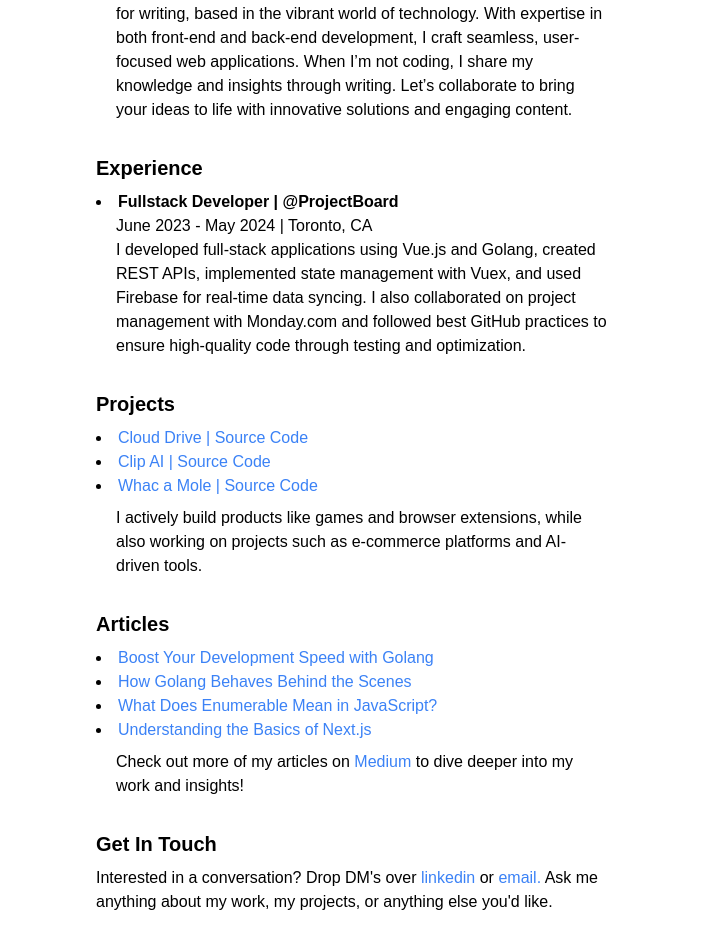
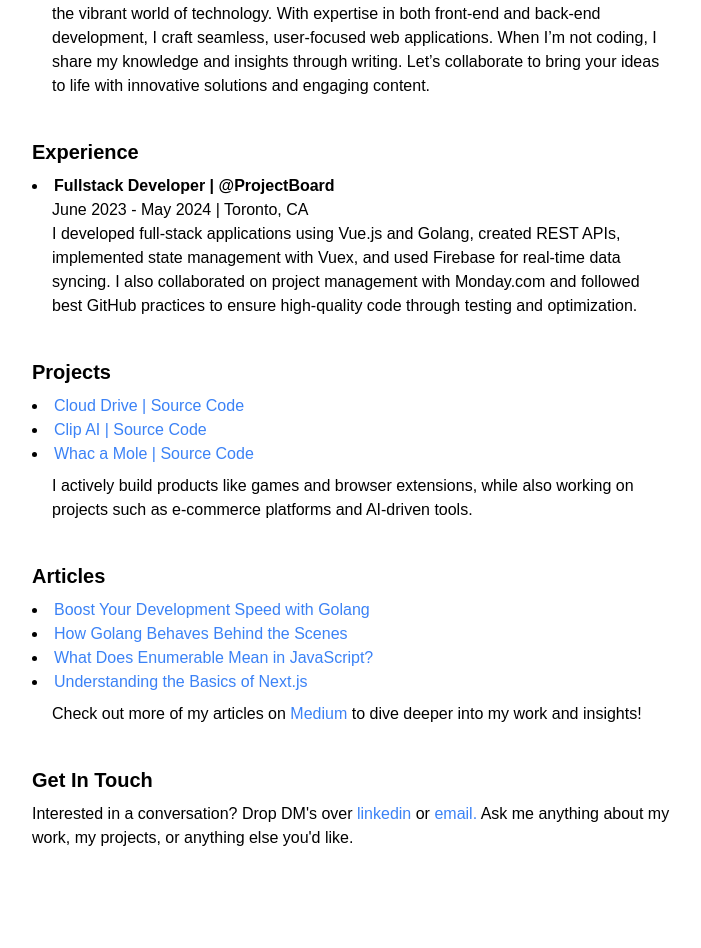
Before and after one commit to AshwiniParaye1/Portfolio3, a Next.js app: page / in a window 1280 px wide. Shown: the part 146-1094 px from the top of the page, without its empty margins (288-989 px from the left). Built offline with nearby package versions, Linux system fonts and the light colour scheme.

Commit message:
added responsiveness

```diff
--- a/app/layout.js
+++ b/app/layout.js
@@ -3,17 +3,17 @@ import "./globals.css";
 
 const geistSans = Geist({
   variable: "--font-geist-sans",
-  subsets: ["latin"],
+  subsets: ["latin"]
 });
 
 const geistMono = Geist_Mono({
   variable: "--font-geist-mono",
-  subsets: ["latin"],
+  subsets: ["latin"]
 });
 
 export const metadata = {
   title: "Create Next App",
-  description: "Generated by create next app",
+  description: "Generated by create next app"
 };
 
 export default function RootLayout({ children }) {
--- a/app/page.js
+++ b/app/page.js
@@ -7,22 +7,12 @@ import GetInTouch from "./components/GetInTouch";
 
 const Page = () => {
   return (
-    <div className="bg-white text-black flex flex-col pl-96 pr-96 pt-20 pb-20 justify-between min-h-screen w-full mx-auto p-6 space-y-8">
-      <div className="w-full  max-w-5xl">
-        <About />
-      </div>
-      <div className="w-full max-w-5xl">
-        <Experience />
-      </div>
-      <div className="w-full max-w-5xl">
-        <Projects />
-      </div>
-      <div className="w-full max-w-5xl">
-        <Articles />
-      </div>
-      <div className="w-full max-w-5xl">
-        <GetInTouch />
-      </div>
+    <div className="bg-white text-black flex flex-col xl:pl-80 xl:pr-80 lg:pl-60 lg:pr-60 md:pl-48 md:pr-48 sm:pl-36 sm:pr-36 h-full p-20 gap-10">
+      <About />
+      <Experience />
+      <Projects />
+      <Articles />
+      <GetInTouch />
     </div>
   );
 };
```
